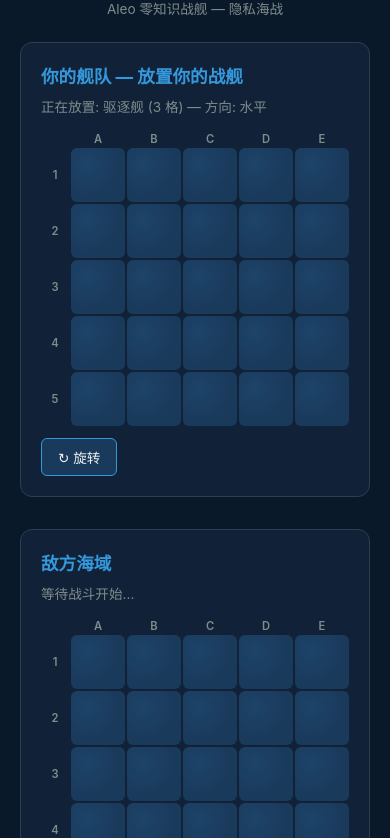
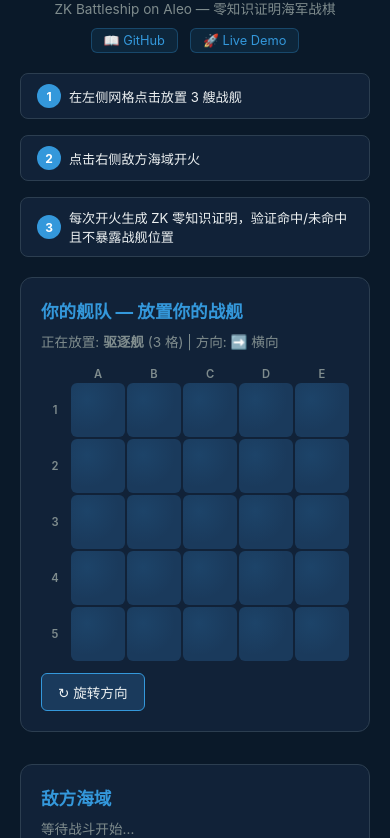
Before and after one commit to cpufreestyle/zk-battleship-aleo, a website built with Vite: page web-app/index.html in a window 390 px wide. Shown: the part 133-971 px from the top of the page. Built offline with nearby package versions, Linux system fonts and the light colour scheme; what @provablehq/sdk would draw is missing.

Commit message:
feat: merge i18n system with remote how-to-play & header links
- Merged remote's renderHowToPlay() with i18n support
- Merged remote's header links (GitHub, Live Demo)
- Kept our settings panel with language toggle (中文/English)
- Combined all CSS: settings dropdown + how-to-play + header-links
- All UI strings now use t() function for dynamic language switching

```diff
--- a/web-app/main.js
+++ b/web-app/main.js
@@ -6,43 +6,44 @@ const I18N = {
   zh: {
     title: "隐海战舰",
     subtitle: "SHADOW FLEET",
-    tagline: "Aleo 零知识战舰 — 隐私海战",
+    tagline: "ZK Battleship on Aleo — 零知识证明海军战棋",
     yourFleet: "你的舰队",
     enemyWaters: "敌方海域",
     placeYourShips: "— 放置你的战舰",
     clickToFire: "— 点击开火",
-    placing: "正在放置: {name} ({size} 格) — 方向: {direction}",
-    shipsRemaining: "剩余战舰: {n}/{total}",
+    placing: "正在放置: <strong>{name}</strong> ({size} 格) | 方向: {direction}",
+    shipsRemaining: "剩余战舰: <strong>{n}</strong>/{total} 格",
+    enemyShipsRemaining: "敌方剩余战舰: <strong>{n}</strong>/{total} 格",
     gameOver: "游戏结束",
     waitingForBattle: "等待战斗开始...",
-    shipPlacement: "🚢 战舰放置 — 放置全部 {n} 艘战舰即可开始",
+    shipPlacement: "🚢 布舰阶段 — 放置全部 {n} 艘战舰后开始战斗",
     yourTurn: "🎯 你的回合 — 点击敌方海域开火",
-    opponentTurn: "⏳ 对手正在生成零知识证明...",
-    victory: "🏆 胜利！敌方舰队已歼灭！",
-    defeat: "💀 失败！你的舰队已被击沉。",
+    opponentTurn: "⏳ 对手正在生成 ZK 证明...",
+    victory: "🏆 胜利！敌方舰队已全部击沉！",
+    defeat: "💀 失败！你的舰队被击沉了。",
     zkActive: "⚡ Aleo ZK: 已激活",
     zkLoading: "⚠ Aleo ZK: 加载中...",
-    privacyTitle: "🔐 零知识隐私保障",
-    privacyDesc: "战舰位置是 Aleo ZK 程序的<strong>私有输入</strong>。<code>verify_hit</code> 函数证明命中/未命中结果正确，<strong>不泄露</strong>战舰位字符串。仅布尔结果公开。",
+    privacyTitle: "🔐 零知识隐私保证 — ZK Privacy Guarantee",
+    privacyDesc: "战舰位置是 Aleo ZK 程序的<strong>私有输入 (private input)</strong>。<code>verify_hit</code> 函数证明命中/未命中结果正确，<strong>但不暴露</strong>战舰位串。只有布尔结果公开。",
     noProofs: "尚未生成 ZK 证明。开始开火以生成零知识证明！",
-    shipsPrivate: "ships (私有):",
-    maskPublic: "mask (公开):",
+    shipsPrivate: "战舰位置 (私有):",
+    maskPublic: "射击掩码 (公开):",
     result: "结果:",
     proofHash: "证明哈希:",
     zkProofBadge: "✓ ZK 证明",
     fallbackBadge: "⚠ 回退模式",
     victoryTitle: "🏆 胜利",
     defeatTitle: "💀 失败",
-    victoryDesc: "你击沉了敌方舰队！",
-    defeatDesc: "你的舰队已被摧毁。",
+    victoryDesc: "你击沉了敌方全部舰队！",
+    defeatDesc: "你的舰队被击沉了。",
     proofSummary: "所有命中/未命中结果均通过 Aleo 零知识证明验证。",
-    playAgain: "再玩一局",
+    playAgain: "再来一局",
     initializing: "正在初始化 ZK 引擎...",
-    loadingDesc: "正在加载 Aleo WebAssembly 运行时以生成零知识证明",
+    loadingDesc: "加载 Aleo WebAssembly 运行时，用于浏览器内零知识证明生成",
     encrypted: "🔒 已加密",
-    rotate: "↻ 旋转",
-    horizontal: "水平",
-    vertical: "垂直",
+    rotate: "↻ 旋转方向",
+    horizontal: "➡️ 横向",
+    vertical: "⬇️ 纵向",
     destroyer: "驱逐舰",
     frigate: "护卫舰",
     submarine: "潜水艇",
@@ -52,6 +53,9 @@ const I18N = {
     chinese: "中文",
     english: "English",
     close: "关闭",
+    htp1: "在左侧网格点击放置 3 艘战舰",
+    htp2: "点击右侧敌方海域开火",
+    htp3: "每次开火生成 ZK 零知识证明，验证命中/未命中且不暴露战舰位置",
   },
   en: {
     title: "Shadow Fleet",
@@ -61,8 +65,9 @@ const I18N = {
     enemyWaters: "Enemy Waters",
     placeYourShips: "— Place Your Ships",
     clickToFire: "— Click to Fire",
-    placing: "Placing: {name} ({size} cells) — Direction: {direction}",
-    shipsRemaining: "Ships remaining: {n}/{total}",
+    placing: "Placing: <strong>{name}</strong> ({size} cells) | Direction: {direction}",
+    shipsRemaining: "Ships remaining: <strong>{n}</strong>/{total} cells",
+    enemyShipsRemaining: "Enemy ships remaining: <strong>{n}</strong>/{total} cells",
     gameOver: "Game Over",
     waitingForBattle: "Waiting for battle...",
     shipPlacement: "🚢 Ship Placement — Place all {n} ships to begin",
@@ -102,6 +107,9 @@ const I18N = {
     chinese: "中文",
     english: "English",
     close: "Close",
+    htp1: "Place 3 ships on the left grid",
+    htp2: "Click enemy waters on the right to fire",
+    htp3: "Each shot generates a ZK proof verifying hit/miss without revealing ship positions",
   },
 };
 
@@ -176,7 +184,6 @@ async function zkVerifyHit(shipsBitstring, mask) {
   if (state.zkEnabled && window.__zkExecute) {
     try {
       const result = await window.__zkExecute("verify_hit", [`${shipsBitstring}u32`, `${mask}u32`]);
-      // verify_hit returns (ships & mask) as u32 → non-zero means HIT
       const val = parseInt(result[0]);
       const isHit = val !== 0;
       addProofLog("verify_hit", shipsBitstring, mask, isHit ? "true" : "false", true);
@@ -195,7 +202,6 @@ async function zkVerifyVictory(shipsBitstring, hitsBitstring) {
   if (state.zkEnabled && window.__zkExecute) {
     try {
       const result = await window.__zkExecute("verify_victory", [`${shipsBitstring}u32`, `${hitsBitstring}u32`]);
-      // verify_victory returns (ships & hits) as u32 → equals ships means all sunk
       const shipsHit = parseInt(result[0]);
       const won = shipsHit === shipsBitstring;
       addProofLog("verify_victory", shipsBitstring, hitsBitstring, won ? "true" : "false", true);
@@ -375,7 +381,12 @@ function render() {
         </div>
         <h1>${t("title")} <span class="subtitle">${t("subtitle")}</span></h1>
         <p class="tagline">${t("tagline")}</p>
+        <div class="header-links">
+          <a href="https://github.com/cpufreestyle/zk-battleship-aleo" target="_blank" class="header-link">📖 GitHub</a>
+          <a href="https://shadowfleet.vercel.app" target="_blank" class="header-link">🚀 Live Demo</a>
+        </div>
       </header>
+      ${state.phase === "placement" ? renderHowToPlay() : ""}
       <div class="game-main">
         <div class="board-section">
           <h2>${t("yourFleet")} ${state.phase === "placement" ? t("placeYourShips") : ""}</h2>
@@ -396,7 +407,7 @@ function render() {
           <h2>${t("enemyWaters")} ${state.phase === "battle" ? t("clickToFire") : ""}</h2>
           <p class="board-info">
             ${state.phase === "battle"
-              ? t("shipsRemaining", { n: state.opponentShipsRemaining, total: TOTAL_SHIP_CELLS })
+              ? t("enemyShipsRemaining", { n: state.opponentShipsRemaining, total: TOTAL_SHIP_CELLS })
               : state.phase === "gameover" ? t("gameOver") : t("waitingForBattle")
             }
           </p>
@@ -410,12 +421,21 @@ function render() {
   `;
 }
 
-function renderLoading() {
+function renderHowToPlay() {
   return `
-    <div class="loading-screen">
-      <div class="loading-spinner"></div>
-      <h2>${t("initializing")}</h2>
-      <p>${t("loadingDesc")}</p>
+    <div class="how-to-play">
+      <div class="htp-item">
+        <span class="htp-num">1</span>
+        <span class="htp-text">${t("htp1")}</span>
+      </div>
+      <div class="htp-item">
+        <span class="htp-num">2</span>
+        <span class="htp-text">${t("htp2")}</span>
+      </div>
+      <div class="htp-item">
+        <span class="htp-num">3</span>
+        <span class="htp-text">${t("htp3")}</span>
+      </div>
     </div>
   `;
 }
@@ -434,6 +454,16 @@ function renderSettingsPanel() {
           <button class="lang-option ${currentLang === "en" ? "active" : ""}" onclick="window.setLang('en')">${t("english")}</button>
         </div>
       </div>
+    </div>
+  `;
+}
+
+function renderLoading() {
+  return `
+    <div class="loading-screen">
+      <div class="loading-spinner"></div>
+      <h2>${t("initializing")}</h2>
+      <p>${t("loadingDesc")}</p>
     </div>
   `;
 }
--- a/web-app/style.css
+++ b/web-app/style.css
@@ -52,7 +52,7 @@ body {
 .game-container { max-width: 1200px; margin: 0 auto; padding: 20px; }
 
 /* ===== HEADER ===== */
-.game-header { text-align: center; margin-bottom: 24px; position: relative; }
+.game-header { text-align: center; margin-bottom: 20px; position: relative; }
 
 .settings-wrapper { position: absolute; top: 0; right: 0; z-index: 50; }
 
@@ -147,11 +147,61 @@ body {
 .subtitle { font-size: 1rem; font-weight: 400; letter-spacing: 4px; opacity: 0.7; }
 .tagline { color: var(--color-miss); font-size: 0.85rem; margin-top: 4px; }
 
+.header-links { margin-top: 10px; display: flex; gap: 12px; justify-content: center; }
+.header-link {
+  display: inline-block;
+  padding: 4px 12px;
+  border-radius: 6px;
+  background: rgba(52, 152, 219, 0.1);
+  border: 1px solid rgba(52, 152, 219, 0.3);
+  color: var(--color-accent);
+  text-decoration: none;
+  font-size: 0.8rem;
+  transition: all 0.2s;
+}
+.header-link:hover { background: rgba(52, 152, 219, 0.2); transform: translateY(-1px); }
+
+/* ===== HOW TO PLAY ===== */
+.how-to-play {
+  display: flex;
+  gap: 16px;
+  justify-content: center;
+  margin-bottom: 20px;
+  flex-wrap: wrap;
+}
+
+.htp-item {
+  display: flex;
+  align-items: center;
+  gap: 8px;
+  background: var(--bg-panel);
+  padding: 10px 16px;
+  border-radius: 8px;
+  border: 1px solid var(--border);
+}
+
+.htp-num {
+  display: flex;
+  align-items: center;
+  justify-content: center;
+  width: 24px;
+  height: 24px;
+  border-radius: 50%;
+  background: var(--color-accent);
+  color: white;
+  font-size: 0.75rem;
+  font-weight: 700;
+  flex-shrink: 0;
+}
+
+.htp-text { font-size: 0.82rem; color: var(--color-text); }
+
 /* ===== MAIN LAYOUT ===== */
 .game-main { display: grid; grid-template-columns: 1fr 1fr; gap: 32px; margin-bottom: 24px; }
 
 @media (max-width: 768px) {
   .game-main { grid-template-columns: 1fr; }
+  .how-to-play { flex-direction: column; }
 }
 
 /* ===== BOARD SECTION ===== */
@@ -271,7 +321,7 @@ body {
   margin-bottom: 16px;
 }
 
-.privacy-note h3 { font-size: 0.9rem; color: var(--color-aleo); margin-bottom: 4px; }
+.privacy-note h3 { font-size: 0.9rem; color: var(--color-aleo); margin-bottom: 6px; }
 .privacy-note p { font-size: 0.8rem; color: var(--color-miss); line-height: 1.5; }
 .privacy-note code { background: rgba(168, 85, 247, 0.1); padding: 1px 4px; border-radius: 3px; font-size: 0.75rem; color: var(--color-aleo); }
 
```
